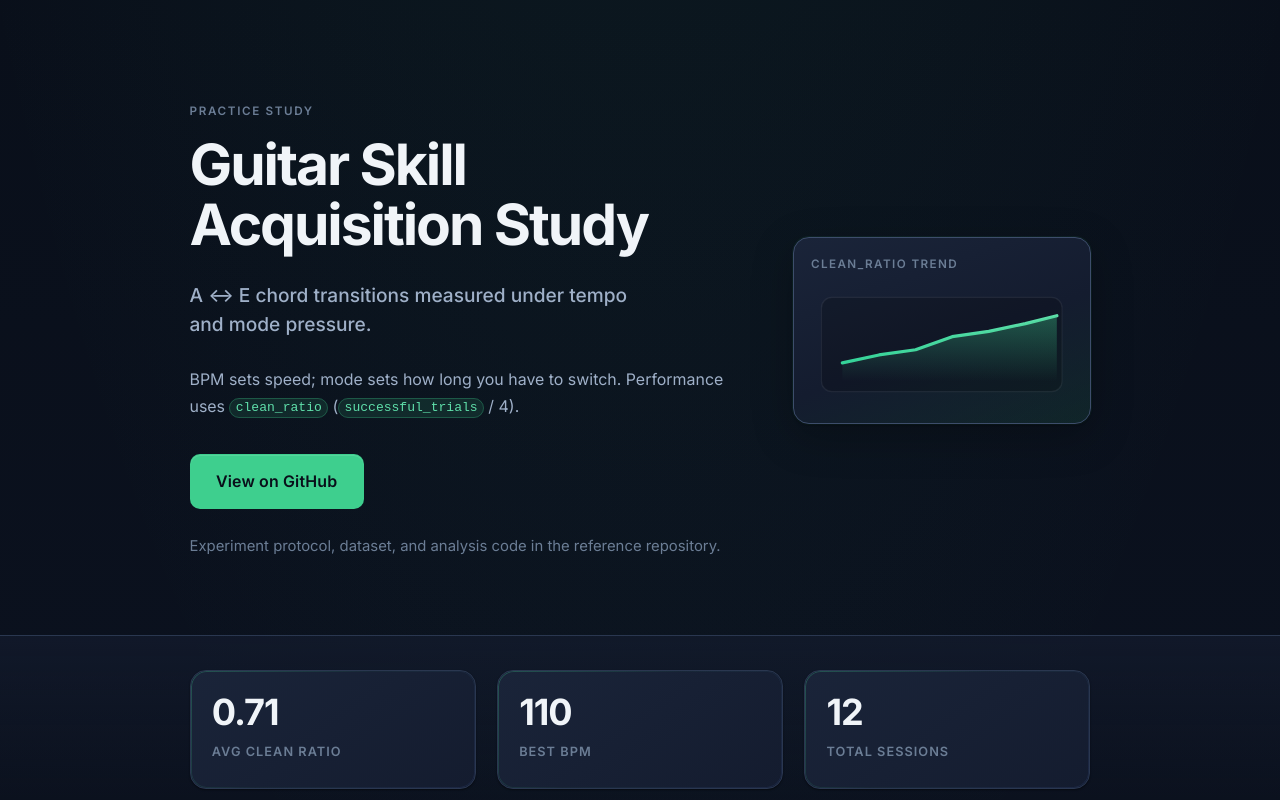
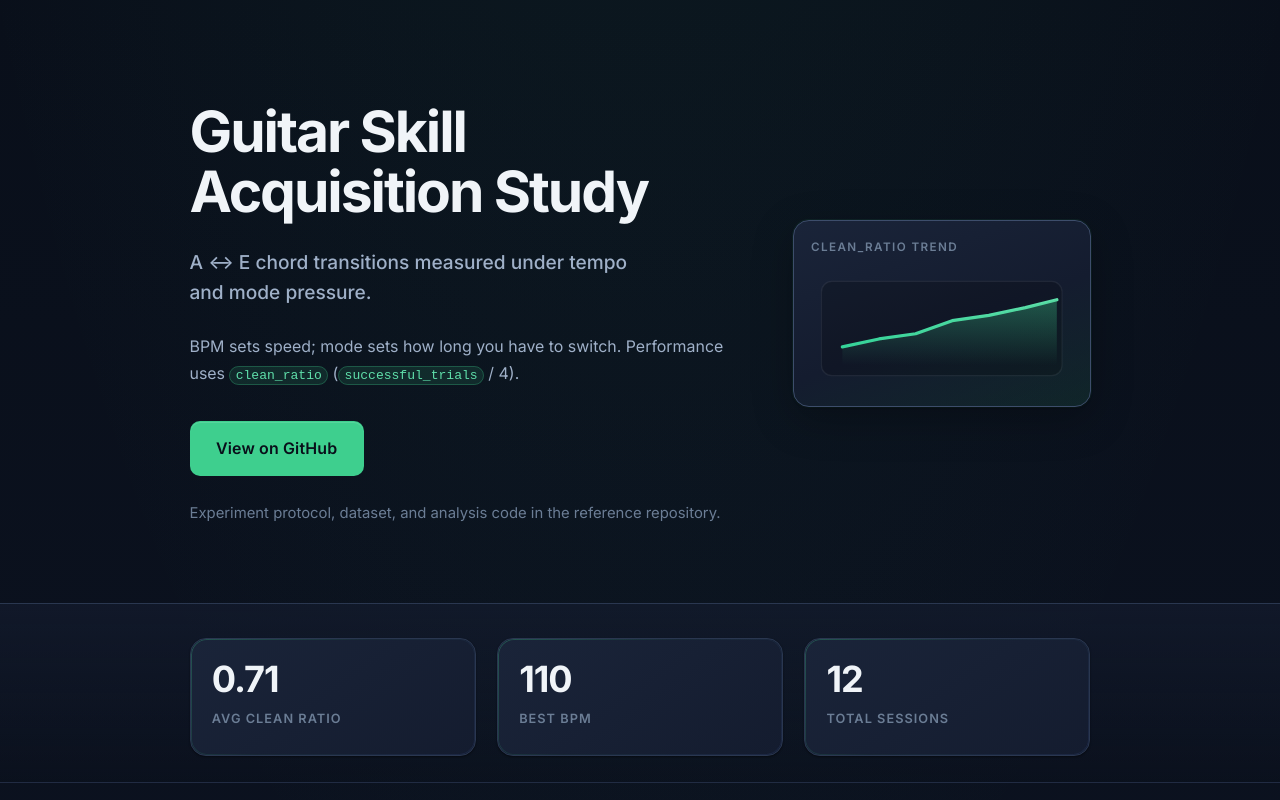
Before and after one commit to rishav-basnet/Guitar-Learning-Research-Website, a React (Vite) app: page / in a window 1280 px wide. Shown: the top 800 px of the page. Built offline with nearby package versions, Linux system fonts and the light colour scheme.

Commit message:
Remove hero label

```diff
--- a/src/App.css
+++ b/src/App.css
@@ -245,15 +245,6 @@
 
 .hero__main {
   max-width: min(var(--prose-width), 100%);
-}
-
-.hero__label {
-  margin: 0 0 var(--sp-3);
-  font-size: 0.6875rem;
-  font-weight: 600;
-  letter-spacing: 0.14em;
-  text-transform: uppercase;
-  color: var(--text-faint);
 }
 
 .hero__title {
--- a/src/components/Hero.jsx
+++ b/src/components/Hero.jsx
@@ -9,7 +9,6 @@ export default function Hero() {
       <Container>
         <div className="hero__layout">
           <div className="hero__main">
-            <p className="hero__label">Practice study</p>
             <h1 className="hero__title">Guitar Skill Acquisition Study</h1>
             <p className="hero__subtitle">
               A ↔ E chord transitions measured under tempo and mode pressure.
```
